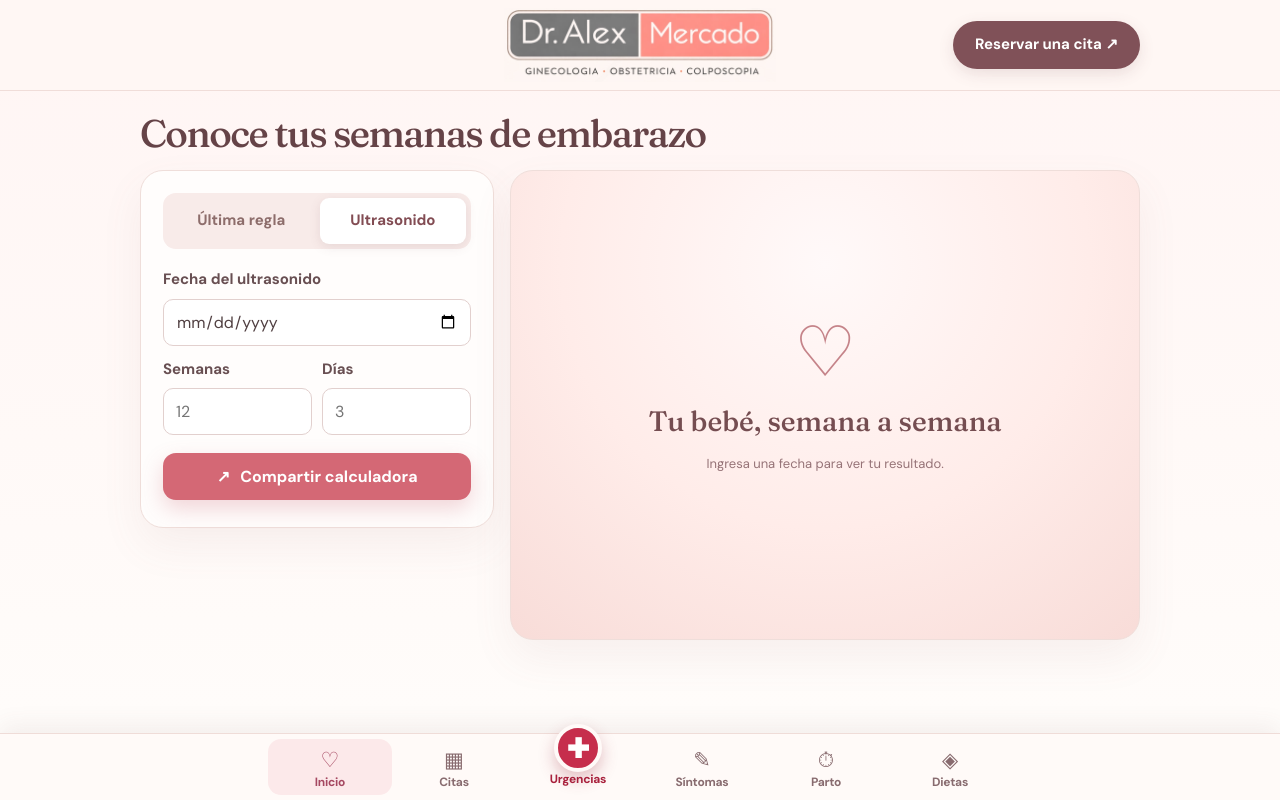
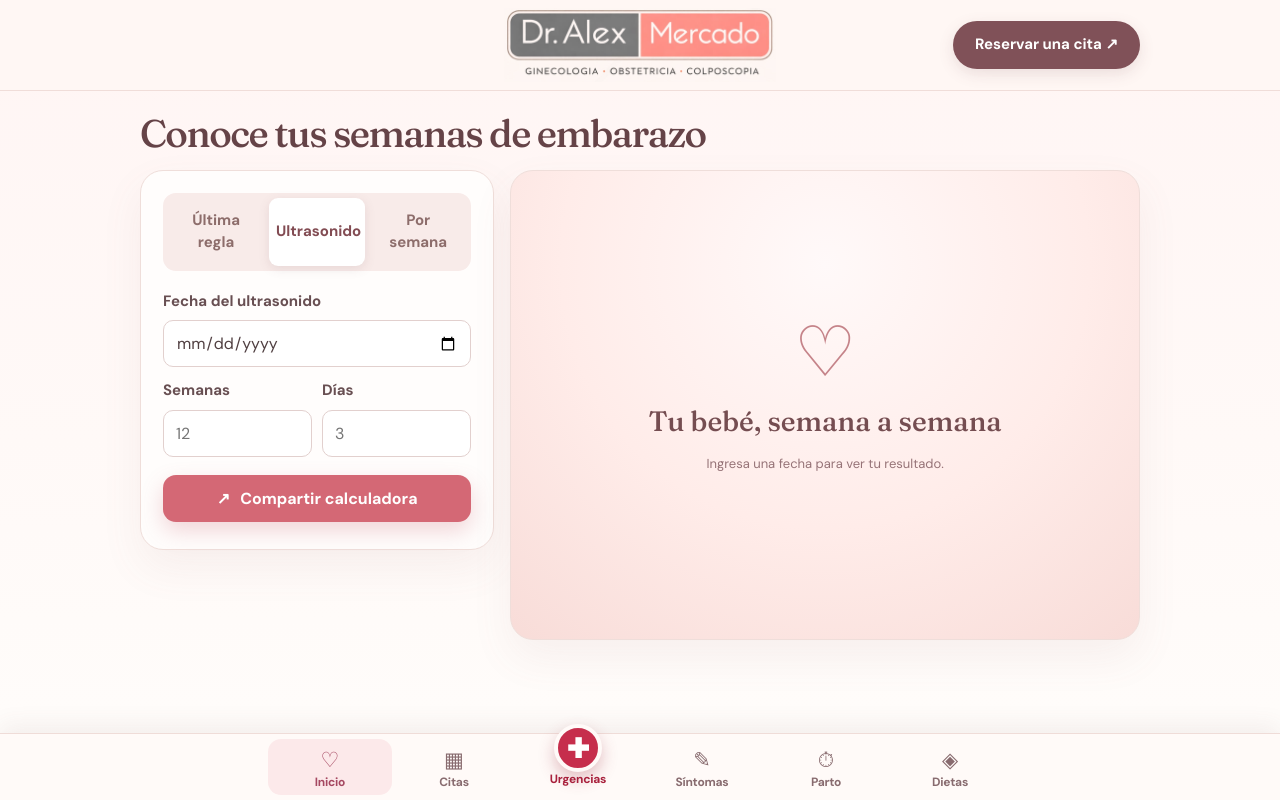
Before and after one commit to alejandritolimon0124-crypto/calculadora-gestacional, a React (Vite) app: page / in a window 1280 px wide. Both pictures are taken after a click on the button "Ultrasonido". Built offline with nearby package versions, Linux system fonts and the light colour scheme.

Commit message:
Add quick gestational week lookup and doctor contact copy

```diff
--- a/src/App.css
+++ b/src/App.css
@@ -10,9 +10,11 @@
 .main-grid{display:grid;grid-template-columns:minmax(270px,.72fr) minmax(0,1.28fr);gap:16px;align-items:start}
 .entry-card,.summary-card{border:1px solid #efdeda;border-radius:23px;box-shadow:0 18px 42px #9d6b6b14}
 .entry-card{background:#fffdfc;padding:22px}
-.method-switch{display:grid;grid-template-columns:1fr 1fr;gap:5px;padding:5px;border-radius:13px;background:#f8ebe9;margin-bottom:20px}
+.method-switch{display:grid;grid-template-columns:repeat(3,minmax(0,1fr));gap:5px;padding:5px;border-radius:13px;background:#f8ebe9;margin-bottom:20px}
 .method-switch button{border:0;border-radius:9px;padding:12px 7px;background:transparent;color:#8d6d6b;font-weight:700;font-size:12px}
 .method-switch button.selected{background:#fff;color:#824c53;box-shadow:0 3px 11px #79535520}
+.manual-prompt{font-size:15px;font-weight:700;color:#684f52;margin:0}
+.manual-pair{margin-top:7px}
 .fields label{display:block;font-size:12px;font-weight:700;color:#684f52;margin-bottom:8px}
 .fields input{width:100%;height:47px;border:1px solid #e2d0ce;border-radius:10px;background:#fff;color:#503f41;padding:0 12px;outline:none;color-scheme:light}
 .fields input:focus{border-color:#be7c86;box-shadow:0 0 0 3px #f4dfe1}
@@ -73,7 +75,8 @@
 .baby-visual{height:238px}
 @media(max-width:760px){
   .page-title{font-size:28px}
-  .method-switch button,.fields label{font-size:15px}
+  .method-switch button{font-size:13px}
+  .fields label{font-size:15px}
   .compare-visual{width:112px;min-height:112px}
   .visual-scene{height:190px}
   .baby-visual{height:190px}
--- a/src/App.jsx
+++ b/src/App.jsx
@@ -26,19 +26,21 @@ function saved() { try { return JSON.parse(localStorage.getItem(KEY) || '{}') ||
 const initial = saved();
 
 export default function App() {
-  const [mode, setMode] = useState(initial.mode === 'us' ? 'us' : 'fur');
+  const [mode, setMode] = useState(['fur', 'us', 'manual'].includes(initial.mode) ? initial.mode : 'fur');
   const [fur, setFur] = useState(initial.fur || '');
   const [usDate, setUsDate] = useState(initial.usDate || '');
   const [usWeeks, setUsWeeks] = useState(initial.usWeeks || '');
   const [usDays, setUsDays] = useState(initial.usDays || '');
+  const [manualWeeks, setManualWeeks] = useState(initial.manualWeeks ?? '');
+  const [manualDays, setManualDays] = useState(initial.manualDays ?? '');
   const [shareStatus, setShareStatus] = useState('');
   const [activeSection, setActiveSection] = useState(() => window.location.hash === '#urgencias' ? 'urgencias' : 'inicio');
   const today = todayValue();
 
   useEffect(() => {
-    try { localStorage.setItem(KEY, JSON.stringify({ mode, fur, usDate, usWeeks, usDays })); }
+    try { localStorage.setItem(KEY, JSON.stringify({ mode, fur, usDate, usWeeks, usDays, manualWeeks, manualDays })); }
     catch { /* El cálculo también funciona si no se puede guardar. */ }
-  }, [mode, fur, usDate, usWeeks, usDays]);
+  }, [mode, fur, usDate, usWeeks, usDays, manualWeeks, manualDays]);
 
   useEffect(() => {
     const onHashChange = () => setActiveSection(window.location.hash === '#urgencias' ? 'urgencias' : 'inicio');
@@ -54,6 +56,12 @@ export default function App() {
       if (daysBetween(date, new Date()) > 308) return 'Fecha fuera de rango. Revísala.';
       return '';
     }
+    if (mode === 'manual') {
+      if (manualWeeks === '') return manualDays === '' ? '' : 'Ingresa tus semanas.';
+      const weeks = Number(manualWeeks), days = manualDays === '' ? 0 : Number(manualDays);
+      if (!Number.isInteger(weeks) || weeks < 0 || weeks > 42 || !Number.isInteger(days) || days < 0 || days > 6) return 'Usa 0–42 semanas y 0–6 días.';
+      return '';
+    }
     if (!usDate && usWeeks === '' && usDays === '') return '';
     if (!usDate || usWeeks === '') return 'Completa la fecha y las semanas.';
     if (!parseDate(usDate) || usDate > today) return 'Revisa la fecha.';
@@ -61,10 +69,15 @@ export default function App() {
     if (!Number.isInteger(weeks) || weeks < 0 || weeks > 42 || !Number.isInteger(days) || days < 0 || days > 6) return 'Usa 0–42 semanas y 0–6 días.';
     if (weeks * 7 + days + daysBetween(parseDate(usDate), new Date()) > 308) return 'Datos fuera de rango. Revísalos.';
     return '';
-  }, [mode, fur, usDate, usWeeks, usDays, today]);
+  }, [mode, fur, usDate, usWeeks, usDays, manualWeeks, manualDays, today]);
 
   const result = useMemo(() => {
     if (error) return null;
+    if (mode === 'manual') {
+      if (manualWeeks === '') return null;
+      const weeks = Number(manualWeeks), days = Number(manualDays || 0);
+      return { weeks, days, due: addDays(parseDate(today), 280 - weeks * 7 - days), manual: true };
+    }
     let base;
     if (mode === 'fur' && fur) base = parseDate(fur);
     if (mode === 'us' && usDate && usWeeks !== '') base = addDays(parseDate(usDate), -(Number(usWeeks) * 7 + Number(usDays || 0)));
@@ -72,7 +85,7 @@ export default function App() {
     const total = daysBetween(base, new Date());
     if (total < 0 || total > 308) return null;
     return { weeks: Math.floor(total / 7), days: total % 7, due: addDays(base, 280) };
-  }, [mode, fur, usDate, usWeeks, usDays, error]);
+  }, [mode, fur, usDate, usWeeks, usDays, manualWeeks, manualDays, today, error]);
   const growth = result ? babyGrowthAtWeek(result.weeks, result.days) : null;
 
   async function shareCalculator() {
@@ -116,8 +129,11 @@ export default function App() {
           <div className="method-switch" role="group" aria-label="Método de cálculo">
             <button type="button" className={mode === 'fur' ? 'selected' : ''} aria-pressed={mode === 'fur'} onClick={() => setMode('fur')}>Última regla</button>
             <button type="button" className={mode === 'us' ? 'selected' : ''} aria-pressed={mode === 'us'} onClick={() => setMode('us')}>Ultrasonido</button>
+            <button type="button" className={mode === 'manual' ? 'selected' : ''} aria-pressed={mode === 'manual'} onClick={() => setMode('manual')}>Por semana</button>
           </div>
-          {mode === 'fur' ? <div className="fields"><label htmlFor="fur">Primer día de tu última regla</label><input id="fur" type="date" max={today} value={fur} onChange={event => setFur(event.target.value)} /></div> : <div className="fields"><label htmlFor="us-date">Fecha del ultrasonido</label><input id="us-date" type="date" max={today} value={usDate} onChange={event => setUsDate(event.target.value)} /><div className="field-pair"><div><label htmlFor="us-weeks">Semanas</label><input id="us-weeks" type="number" inputMode="numeric" min="0" max="42" placeholder="12" value={usWeeks} onChange={event => setUsWeeks(event.target.value)} /></div><div><label htmlFor="us-days">Días</label><input id="us-days" type="number" inputMode="numeric" min="0" max="6" placeholder="3" value={usDays} onChange={event => setUsDays(event.target.value)} /></div></div></div>}
+          {mode === 'fur' && <div className="fields"><label htmlFor="fur">Primer día de tu última regla</label><input id="fur" type="date" max={today} value={fur} onChange={event => setFur(event.target.value)} /></div>}
+          {mode === 'us' && <div className="fields"><label htmlFor="us-date">Fecha del ultrasonido</label><input id="us-date" type="date" max={today} value={usDate} onChange={event => setUsDate(event.target.value)} /><div className="field-pair"><div><label htmlFor="us-weeks">Semanas</label><input id="us-weeks" type="number" inputMode="numeric" min="0" max="42" placeholder="12" value={usWeeks} onChange={event => setUsWeeks(event.target.value)} /></div><div><label htmlFor="us-days">Días</label><input id="us-days" type="number" inputMode="numeric" min="0" max="6" placeholder="3" value={usDays} onChange={event => setUsDays(event.target.value)} /></div></div></div>}
+          {mode === 'manual' && <div className="fields"><p className="manual-prompt">¿Cuántas semanas tienes hoy?</p><div className="field-pair manual-pair"><div><label htmlFor="manual-weeks">Semanas</label><input id="manual-weeks" type="number" inputMode="numeric" min="0" max="42" placeholder="Ej. 20" value={manualWeeks} onChange={event => setManualWeeks(event.target.value)} /></div><div><label htmlFor="manual-days">Días</label><input id="manual-days" type="number" inputMode="numeric" min="0" max="6" placeholder="0" value={manualDays} onChange={event => setManualDays(event.target.value)} /></div></div></div>}
           {error && <p className="error-message" role="alert">{error}</p>}
           <div className="entry-share"><button className="share-button" type="button" onClick={shareCalculator}><span aria-hidden="true">↗</span> Compartir calculadora</button><span role="status">{shareStatus}</span></div>
         </section>
@@ -132,8 +148,8 @@ export default function App() {
             <div className="facts-row">
               <div className="fact"><span>FECHA EN QUE CUMPLES 40 SEMANAS</span><strong>{formatDate(result.due)}</strong></div>
             </div>
-            <p className="result-note">Ilustración y medidas orientativas. Las 40 semanas son una referencia, no un límite médico.</p>
-          </> : <div className="empty-result"><span aria-hidden="true">♡</span><strong>Tu bebé, semana a semana</strong><p>Ingresa una fecha para ver tu resultado.</p></div>}
+            <p className="result-note">{result.manual ? 'Fecha calculada con las semanas que escribiste. Ilustración y medidas orientativas.' : 'Ilustración y medidas orientativas. Las 40 semanas son una referencia, no un límite médico.'}</p>
+          </> : <div className="empty-result"><span aria-hidden="true">♡</span><strong>Tu bebé, semana a semana</strong><p>{mode === 'manual' ? 'Escribe tus semanas para ver a tu bebé.' : 'Ingresa una fecha para ver tu resultado.'}</p></div>}
         </section>
       </div>
       <div className="share-actions"><button className="share-button" type="button" onClick={shareCalculator}><span aria-hidden="true">↗</span> Compartir calculadora</button><span role="status">{shareStatus}</span></div>
--- a/src/sections.jsx
+++ b/src/sections.jsx
@@ -75,7 +75,7 @@ export function Symptoms({ currentWeek }) {
       </form>
       {records.length > 0 && <div className="record-list" aria-label="Síntomas guardados">{records.map(record => <div className="record-item" key={record.id}><div><strong>Semana {record.week}</strong><span>{displayDateTime(record.createdAt)}</span><p>{record.symptom}</p></div><button type="button" className="delete-action" aria-label={`Borrar síntoma de la semana ${record.week}`} onClick={() => setRecords(previous => previous.filter(item => item.id !== record.id))}>Borrar</button></div>)}</div>}
     </div>
-    <p className="care-note">Si hay sangrado, dolor intenso, dolor de cabeza fuerte, visión borrosa, salida de líquido o menos movimientos del bebé, contacta a tu equipo médico.</p>
+    <p className="care-note">Si hay sangrado, dolor intenso, dolor de cabeza fuerte, visión borrosa, salida de líquido o menos movimientos del bebé, contáctame de inmediato.</p>
   </section>;
 }
 
```
